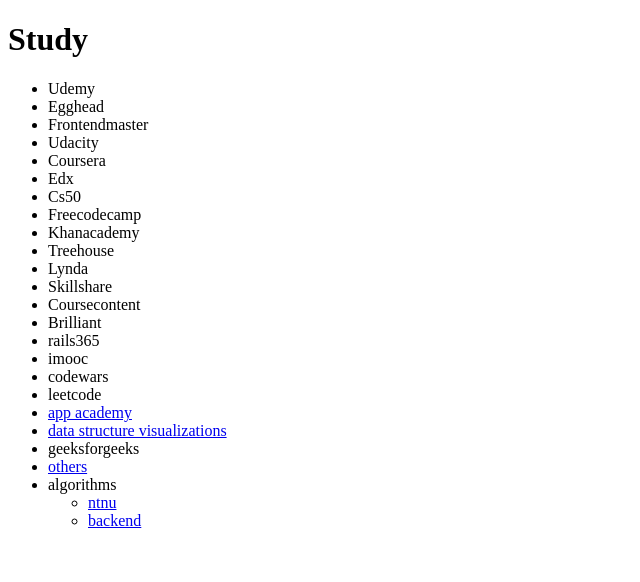
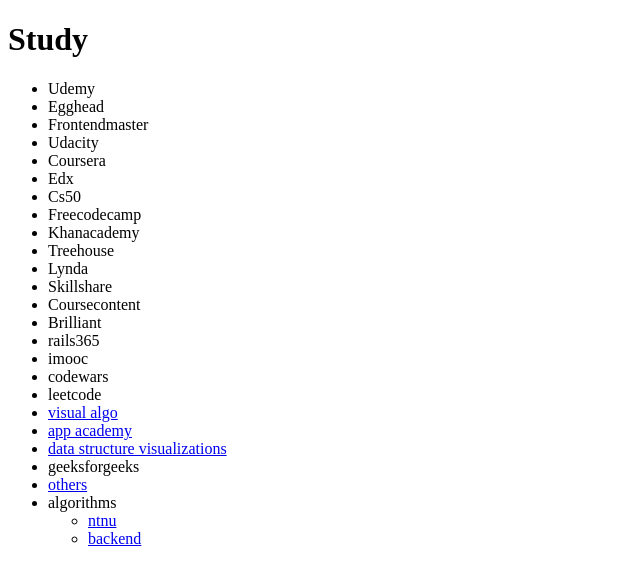
Before and after one commit to weikee94/next-ssr, a Next.js app: page /study in a window 1280 px wide. Shown: the top 582 px of the page, without its empty margins (0-640 px from the left). Built offline with nearby package versions, Linux system fonts and the light colour scheme.

Commit message:
add visual algo site

```diff
--- a/pages/study.js
+++ b/pages/study.js
@@ -23,6 +23,9 @@
         <li>imooc</li>
         <li>codewars</li>
         <li>leetcode</li>
+        <li>
+          <a href="https://visualgo.net/en/sorting">visual algo</a>
+        </li>
         <li>
           <a href="https://open.appacademy.io/">app academy</a>
         </li>
```
